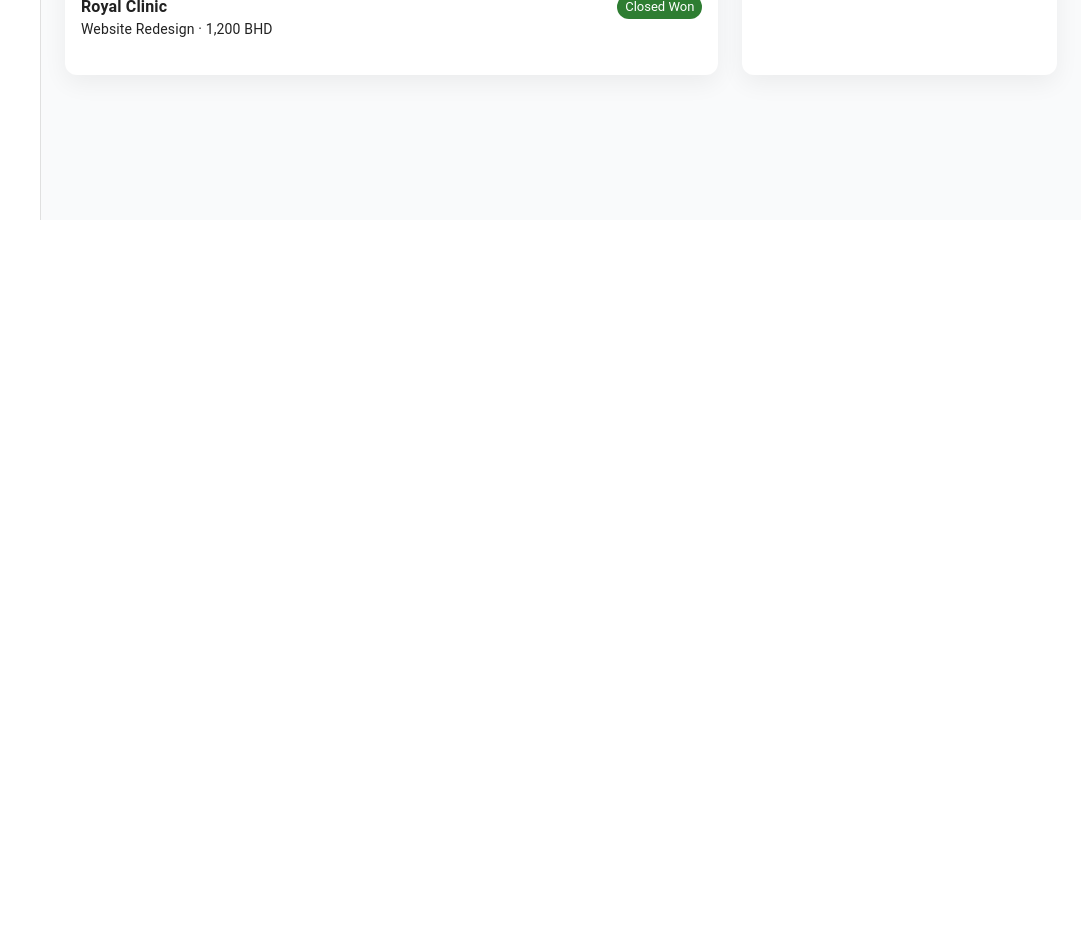
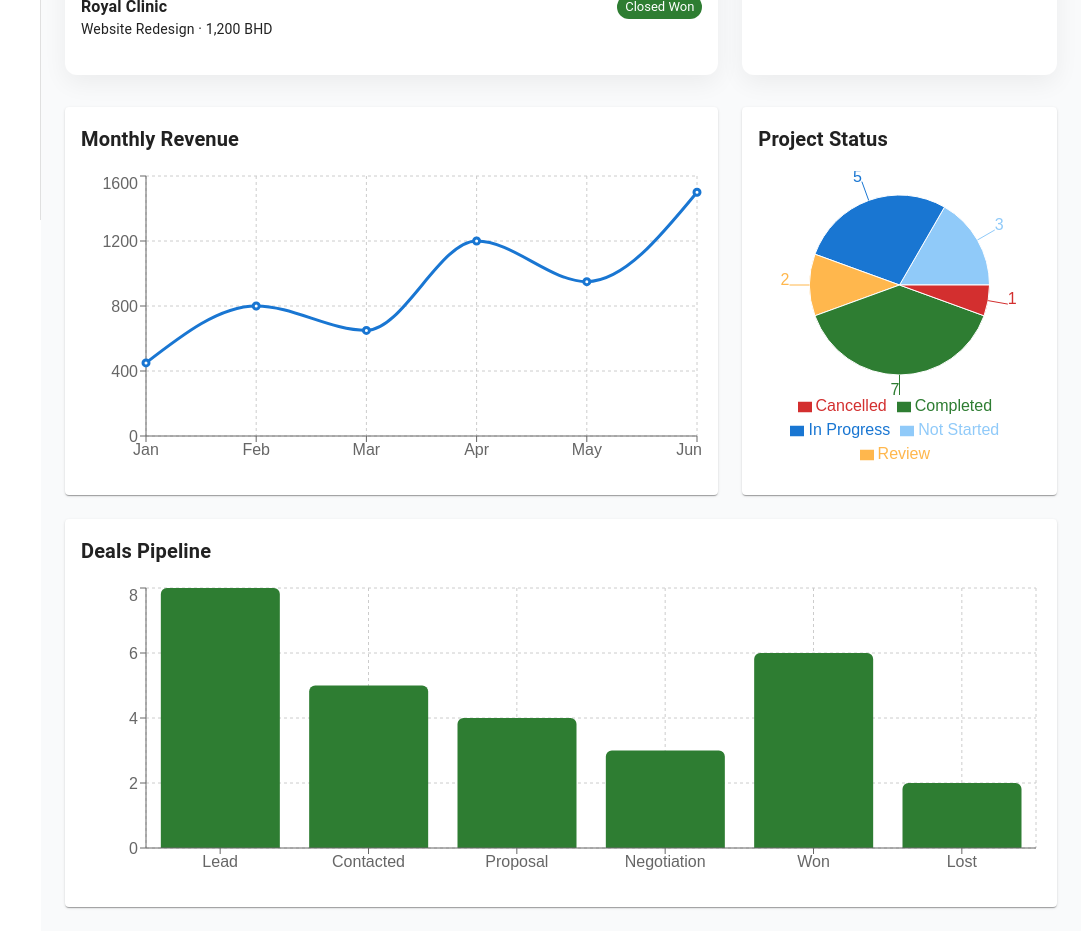
Before and after one commit to Fadelm300/insightboard, a Next.js app: page /dashboard in a window 1280 px wide. Shown: the part 580-1511 px from the top of the page, without its empty margins (199-1280 px from the left). Before the commit the page ends 800 px from the top, so only its background shows below. Built offline with nearby package versions, Linux system fonts and the light colour scheme; what @mui/material-nextjs would draw is missing.

Commit message:
Phase 4: Add dashboard analytics charts using Recharts (Revenue, Deals Pipeline, Project Status)

```diff
--- a/app/dashboard/page.tsx
+++ b/app/dashboard/page.tsx
@@ -3,6 +3,11 @@ import PeopleIcon from "@mui/icons-material/People";
 import HandshakeIcon from "@mui/icons-material/Handshake";
 import PaymentsIcon from "@mui/icons-material/Payments";
 import TrendingUpIcon from "@mui/icons-material/TrendingUp";
+
+import RevenueChart from "@/components/dashboard/charts/RevenueChart";
+import DealsPipelineChart from "@/components/dashboard/charts/DealsPipelineChart";
+import ProjectStatusChart from "@/components/dashboard/charts/ProjectStatusChart";
+
 
 import KPIBox from "@/components/dashboard/KPIBox";
 import RecentDeals from "@/components/dashboard/RecentDeals";
@@ -47,6 +52,26 @@ export default function DashboardPage() {
           <RevenueSummary />
         </Grid>
       </Grid>
+
+
+      <Box sx={{ mt: 4 }}>
+        <Grid container spacing={3}>
+
+          <Grid size={{ xs: 12, lg: 8 }}>
+            <RevenueChart />
+          </Grid>
+
+          <Grid size={{ xs: 12, lg: 4 }}>
+            <ProjectStatusChart />
+          </Grid>
+
+          <Grid size={{ xs: 12 }}>
+            <DealsPipelineChart />
+          </Grid>
+
+        </Grid>
+      </Box>
+
     </Box>
   );
 }
--- a/app/layout.tsx
+++ b/app/layout.tsx
@@ -13,8 +13,8 @@ export default function RootLayout({
   children: React.ReactNode;
 }>) {
   return (
-    <html lang="en">
-      <body>
+    <html lang="en" suppressHydrationWarning>
+      <body suppressHydrationWarning>
         <AppRouterCacheProvider>
           {children}
         </AppRouterCacheProvider>
@@ -22,3 +22,6 @@ export default function RootLayout({
     </html>
   );
 }
+
+//suppressHydrationWarning is used to prevent hydration mismatch warnings in Next.js when the server-rendered HTML does not match the client-rendered HTML. This can happen when using certain client-side libraries or when there are differences in rendering between the server and client. By adding this attribute, you can avoid these warnings and ensure a smoother user experience.
+//In this case, it is likely used to prevent warnings related to the Material-UI components that may render differently on the server and client.
--- /dev/null
+++ b/components/dashboard/charts/DealsPipelineChart.tsx
@@ -0,0 +1,45 @@
+"use client";
+
+import { Card, CardContent, Typography, Box } from "@mui/material";
+import {
+  BarChart,
+  Bar,
+  XAxis,
+  YAxis,
+  CartesianGrid,
+  Tooltip,
+  ResponsiveContainer,
+} from "recharts";
+
+const dealsData = [
+  { status: "Lead", deals: 8 },
+  { status: "Contacted", deals: 5 },
+  { status: "Proposal", deals: 4 },
+  { status: "Negotiation", deals: 3 },
+  { status: "Won", deals: 6 },
+  { status: "Lost", deals: 2 },
+];
+
+export default function DealsPipelineChart() {
+  return (
+    <Card>
+      <CardContent>
+        <Typography variant="h6" sx={{ fontWeight: 700, mb: 2 }}>
+          Deals Pipeline
+        </Typography>
+
+        <Box sx={{ width: "100%", height: 300 }}>
+          <ResponsiveContainer width="100%" height="100%">
+            <BarChart data={dealsData}>
+              <CartesianGrid strokeDasharray="3 3" />
+              <XAxis dataKey="status" />
+              <YAxis />
+              <Tooltip />
+              <Bar dataKey="deals" fill="#2e7d32" radius={[6, 6, 0, 0]} />
+            </BarChart>
+          </ResponsiveContainer>
+        </Box>
+      </CardContent>
+    </Card>
+  );
+}
--- /dev/null
+++ b/components/dashboard/charts/ProjectStatusChart.tsx
@@ -0,0 +1,57 @@
+"use client";
+
+import { Card, CardContent, Typography, Box } from "@mui/material";
+import {
+  PieChart,
+  Pie,
+  Cell,
+  Tooltip,
+  ResponsiveContainer,
+  Legend,
+} from "recharts";
+
+const projectStatusData = [
+  { name: "Not Started", value: 3 },
+  { name: "In Progress", value: 5 },
+  { name: "Review", value: 2 },
+  { name: "Completed", value: 7 },
+  { name: "Cancelled", value: 1 },
+];
+
+const COLORS = ["#90caf9", "#1976d2", "#ffb74d", "#2e7d32", "#d32f2f"];
+
+export default function ProjectStatusChart() {
+  return (
+    <Card>
+      <CardContent>
+        <Typography variant="h6" sx={{ fontWeight: 700, mb: 2 }}>
+          Project Status
+        </Typography>
+
+        <Box sx={{ width: "100%", height: 300 }}>
+          <ResponsiveContainer width="100%" height="100%">
+            <PieChart>
+              <Pie
+                data={projectStatusData}
+                dataKey="value"
+                nameKey="name"
+                outerRadius={90}
+                label
+              >
+                {projectStatusData.map((entry, index) => (
+                  <Cell
+                    key={entry.name}
+                    fill={COLORS[index % COLORS.length]}
+                  />
+                ))}
+              </Pie>
+
+              <Tooltip />
+              <Legend />
+            </PieChart>
+          </ResponsiveContainer>
+        </Box>
+      </CardContent>
+    </Card>
+  );
+}
--- /dev/null
+++ b/components/dashboard/charts/RevenueChart.tsx
@@ -0,0 +1,50 @@
+"use client";
+
+import { Card, CardContent, Typography, Box } from "@mui/material";
+import {
+  LineChart,
+  Line,
+  XAxis,
+  YAxis,
+  CartesianGrid,
+  Tooltip,
+  ResponsiveContainer,
+} from "recharts";
+
+const revenueData = [
+  { month: "Jan", revenue: 450 },
+  { month: "Feb", revenue: 800 },
+  { month: "Mar", revenue: 650 },
+  { month: "Apr", revenue: 1200 },
+  { month: "May", revenue: 950 },
+  { month: "Jun", revenue: 1500 },
+];
+
+export default function RevenueChart() {
+  return (
+    <Card>
+      <CardContent>
+        <Typography variant="h6" sx={{ fontWeight: 700, mb: 2 }}>
+          Monthly Revenue
+        </Typography>
+
+        <Box sx={{ width: "100%", height: 300 }}>
+          <ResponsiveContainer width="100%" height="100%">
+            <LineChart data={revenueData}>
+              <CartesianGrid strokeDasharray="3 3" />
+              <XAxis dataKey="month" />
+              <YAxis />
+              <Tooltip />
+              <Line
+                type="monotone"
+                dataKey="revenue"
+                stroke="#1976d2"
+                strokeWidth={3}
+              />
+            </LineChart>
+          </ResponsiveContainer>
+        </Box>
+      </CardContent>
+    </Card>
+  );
+}
--- a/package.json
+++ b/package.json
@@ -17,7 +17,8 @@
     "@mui/material-nextjs": "^9.0.0",
     "next": "16.2.4",
     "react": "19.2.4",
-    "react-dom": "19.2.4"
+    "react-dom": "19.2.4",
+    "recharts": "^3.8.1"
   },
   "devDependencies": {
     "@tailwindcss/postcss": "^4",
```
Also changed, not shown: 1 other file (tests, documents, lock files or other folders).
